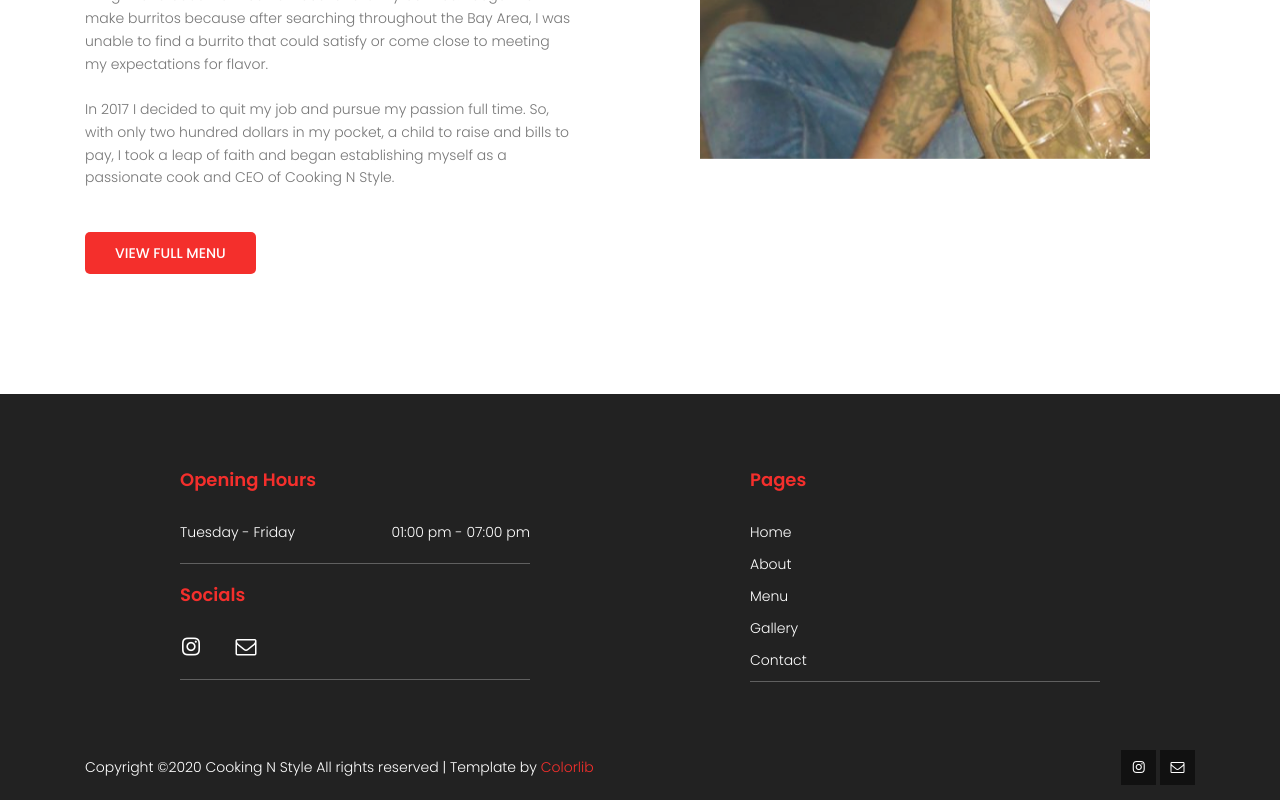
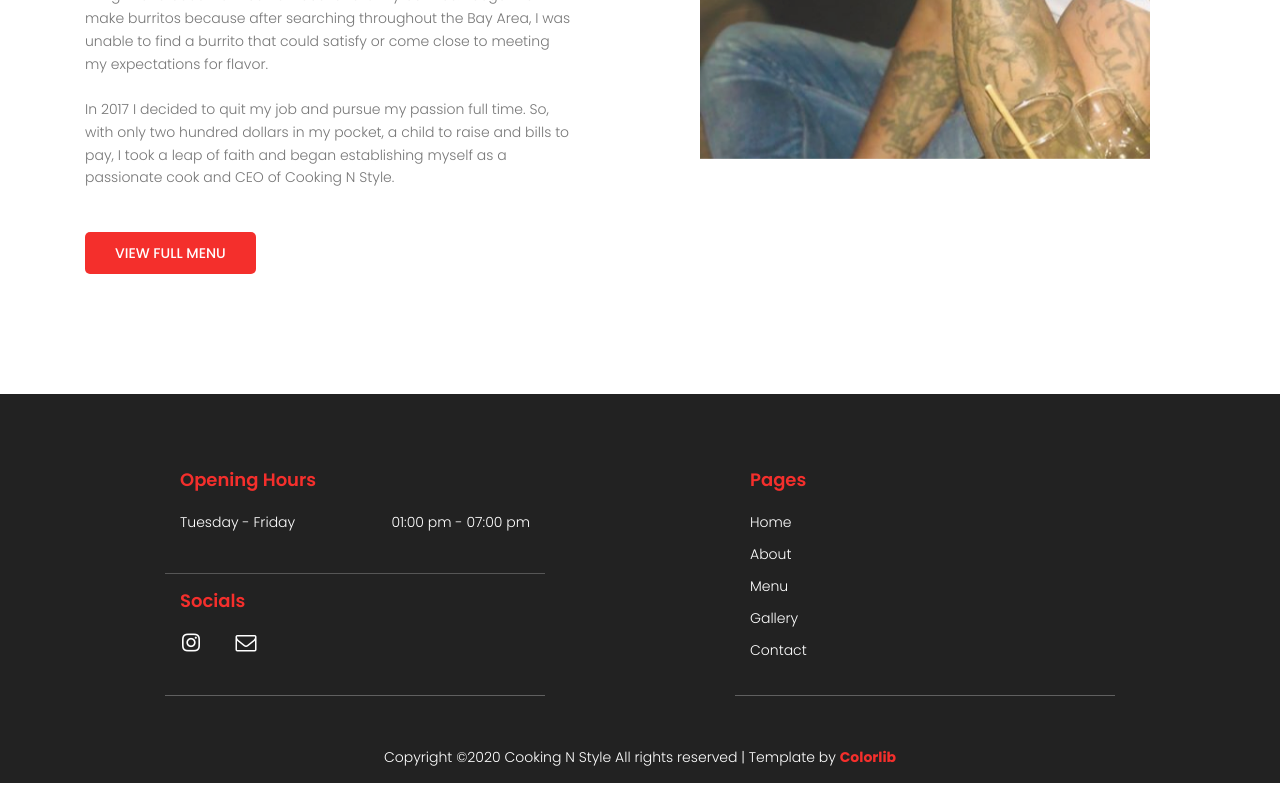
Before and after one commit to Elevate-the-Future/Cooking-N-Style, a plain HTML site: page about.html in a window 1280 px wide. Shown: the part 1092-1892 px from the top of the page. Drawn offline with Linux system fonts and the light colour scheme; some packages are replaced by stand-ins of ours.

Commit message:
⬇️ Update the footer

```diff
--- a/about.html
+++ b/about.html
@@ -171,17 +171,21 @@
 				<div class="footer-widget-wrap">
 					<div class="container" >
 						<div class="row section-gap">
-							<div class="col-lg-4  col-md-6 col-sm-6">
+							<div class="col-lg-4  col-md-6 col-sm-6" style="padding-left: 0; padding-right: 0;">
 								<div class="single-footer-widget">
-									<h4 style="color: #f42f2c">Opening Hours</h4>
+									<div style="padding-left: 15px; padding-right: 15px;">
+										<h4 style="color: #f42f2c; padding-bottom: 20px;">Opening Hours</h4>
 										<ul class="hr-list">
-										<li class="d-flex justify-content-between">
+											<li class="d-flex justify-content-between" style="border-bottom: none;">
 												<span>Tuesday - Friday</span> <span>01:00 pm - 07:00 pm</span>
 											</li>
 										</ul>
-									<h4 style="color: #f42f2c">Socials</h4>
+									</div>
+									<hr style="background-color: rgba(238,238,238,0.3);">
+									<div style="padding-left: 15px; padding-right: 15px;">
+										<h4 style="color: #f42f2c; padding-bottom: 20px;">Socials</h4>
 										<ul class="hr-list col-mdcol-sm-6 -6 social-icons text-right">
-										<li>
+											<li style="border-bottom: none;">
 												<div class="d-flex" style="width: 40%;">
 													<a href="https://www.instagram.com/cookingnstyle/" style="margin-left: 5px;"><i class="fa fa-instagram"></i></a>
 													<a href="mailto:cookingnstylee@gmail.com"><i class="fa fa-envelope-o"></i></a>
@@ -190,9 +194,10 @@
 										</ul>
 									</div>
 								</div>
+							</div>
 							<div class="col-lg-4  col-md-6 col-sm-6">
 								<div class="single-footer-widget">
-									<h4 style="color: #f42f2c">Pages</h4>
+									<h4 style="color: #f42f2c; padding-bottom: 20px;">Pages</h4>
 									<ul class="hr-list pages">
 										<li class="d-flex justify-content-between">
 											<a href="index.html"><span>Home</span></a>
@@ -206,7 +211,7 @@
 										<li class="d-flex justify-content-between">
 											<a href="gallery.html"><span>Gallery</span></a>
 										</li>
-										<li class="d-flex justify-content-between" style="border-bottom: 1px solid rgba(238,238,238,0.3);">
+										<li class="d-flex justify-content-between">
 											<a href="contact.html"><span>Contact</span></a>
 										</li>
 									</ul>
@@ -217,14 +222,10 @@
 				</div>
 				<div class="footer-bottom-wrap">
 					<div class="container">
-						<div class="row footer-bottom d-flex justify-content-between align-items-center">
-							<p class="col-lg-8 col-mdcol-sm-6 -6 footer-text m-0"><!-- Link back to Colorlib can't be removed. Template is licensed under CC BY 3.0. -->
-Copyright &copy;<script>document.write(new Date().getFullYear());</script> Cooking N Style All rights reserved |  Template by <a href="https://colorlib.com" target="_blank">Colorlib</a>
+						<div class="row footer-bottom d-flex justify-content-center align-items-center">
+							<p class="col-lg-8 col-mdcol-sm-6 -6 footer-text m-0" style="text-align: center;"><!-- Link back to Colorlib can't be removed. Template is licensed under CC BY 3.0. -->
+Copyright &copy;<script>document.write(new Date().getFullYear());</script> Cooking N Style All rights reserved |  Template by <a href="https://colorlib.com" target="_blank" style="color: #f42f2c; font-weight: bold;">Colorlib</a>
 <!-- Link back to Colorlib can't be removed. Template is licensed under CC BY 3.0. --></p>
-							<ul class="col-lg-4 col-mdcol-sm-6 -6 social-icons text-right">
-								<li><a href="https://www.instagram.com/cookingnstyle/"><i class="fa fa-instagram"></i></a></li>
-	              <li><a href="mailto:cookingnstylee@gmail.com"><i class="fa fa-envelope-o"></i></a></li>
-	           </ul>
 						</div>
 					</div>
 				</div>
--- a/css/extras.css
+++ b/css/extras.css
@@ -37,3 +37,7 @@
     display: flex;
     justify-content: space-around;
 }
+
+div.col-lg-4.col-md-6.col-sm-6 {
+    border-bottom: 1px solid rgba(238,238,238,0.3);
+}
```
Also changed, not shown: contact.html (+15 -14 lines), gallery.html (+15 -14 lines), index.html (+15 -14 lines), menu.html (+15 -14 lines). Lines whose indentation alone changed are shown as unchanged.
